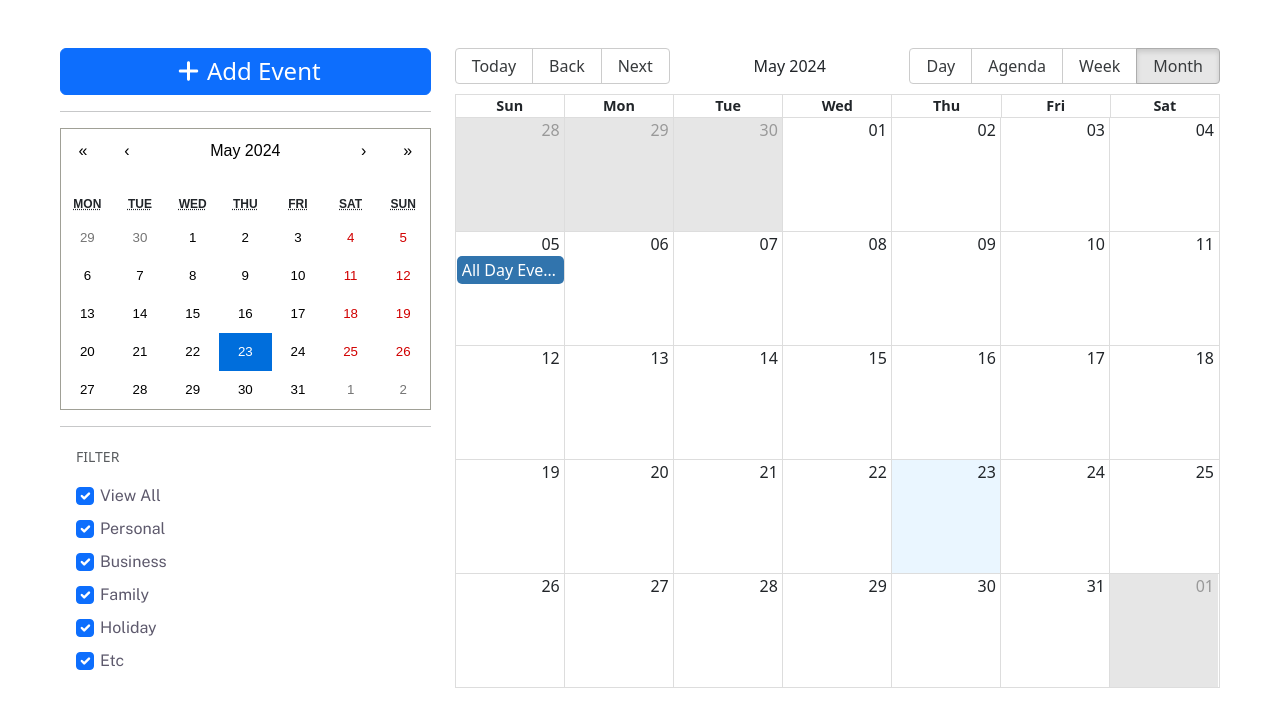
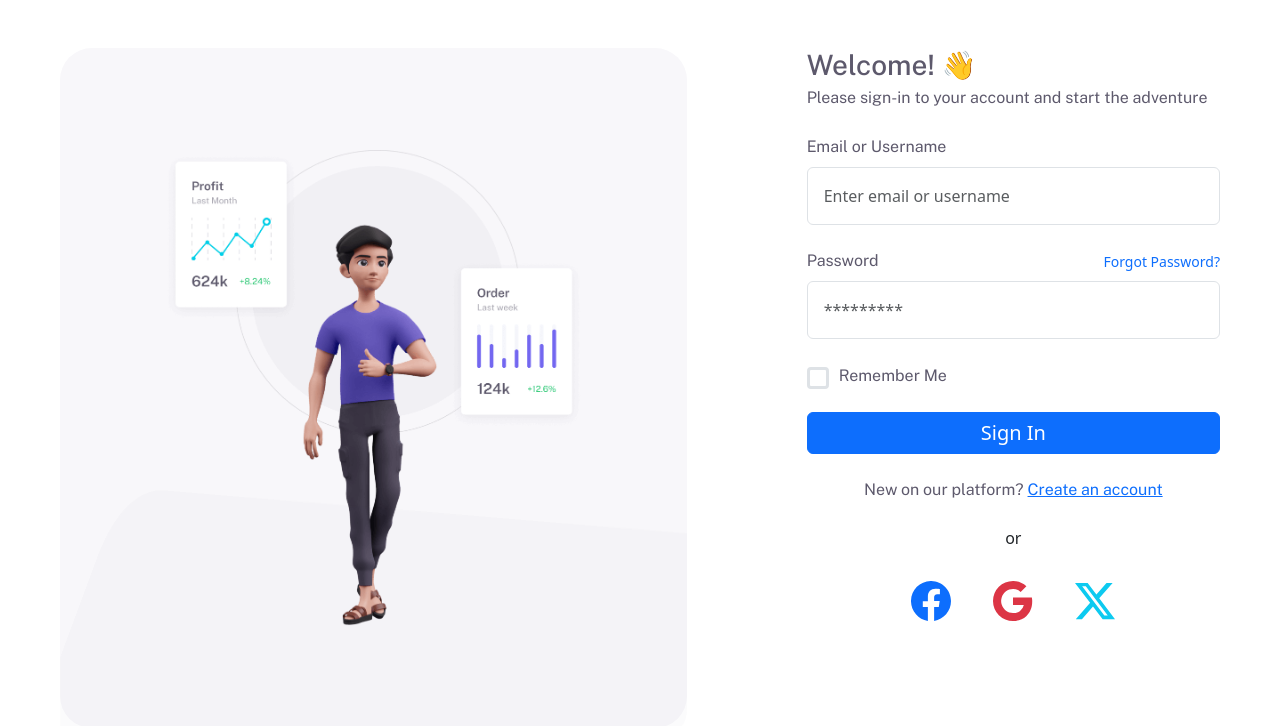
Before and after one commit to WinworldHUB/coop, a React (Create React App) app: page / in a window 1280 px wide. Shown: the top 726 px of the page. Built offline with nearby package versions, Linux system fonts and the light colour scheme.

Commit message:
Payload And API Integrate

```diff
--- a/package.json
+++ b/package.json
@@ -18,6 +18,7 @@
     "react-bootstrap": "^2.10.2",
     "react-calendar": "^5.0.0",
     "react-dom": "^18.3.1",
+    "react-router-dom": "^6.23.1",
     "react-scripts": "5.0.1",
     "typescript": "^4.9.5",
     "web-vitals": "^2.1.4"
--- a/src/App.tsx
+++ b/src/App.tsx
@@ -1,18 +1,23 @@
-import React from 'react';
-import CalendarComp from './lib/component/CalendarCom';
-import Sidebar from './lib/component/Sidebar';
-import SignIn from './pages/SignIn';
-import Register from './pages/Register';
+import React from "react";
+import CalendarComp from "./lib/component/CalendarCom";
+import Sidebar from "./lib/component/Sidebar";
+import SignIn from "./pages/SignIn";
+import Register from "./pages/Register";
+import { BrowserRouter, Route, Routes } from "react-router-dom";
+import { UserContextProvider } from "./lib/context/UserContext";
 
 const App: React.FC = () => {
   return (
-    <div>
-      {/* <h1 className='text-primary'>Hello, World!</h1> */}
-      <CalendarComp />
-      {/* <Sidebar /> */}
-      {/* <SignIn /> */}
-      {/* <Register /> */}
-    </div>
+    <>
+      <UserContextProvider>
+        <BrowserRouter>
+          <Routes>
+            <Route path="/" element={<SignIn />} />
+            <Route path="/register" element={<Register />} />
+          </Routes>
+        </BrowserRouter>
+      </UserContextProvider>
+    </>
   );
 };
 
--- a/src/lib/component/CalendarCom.tsx
+++ b/src/lib/component/CalendarCom.tsx
@@ -62,6 +62,7 @@ function CalendarComp() {
             data-bs-toggle="offcanvas"
             data-bs-target="#offcanvasExample"
             aria-controls="offcanvasExample"
+            style={{background: "#7367f0"}}
           >
             <FontAwesomeIcon
               icon={faPlus}
@@ -70,7 +71,7 @@ function CalendarComp() {
             <span className="h4 text-white my-auto">Add Event</span>
           </button>
           <hr />
-          <Calendar value={dateState} onChange={changeDate} className="w-100" />
+          <Calendar value={dateState} onChange={changeDate} className="w-100 border-0" />
           <hr />
           <div className="mb-3 ms-3">
             <small className="text-small text-muted text-uppercase align-middle">
@@ -94,14 +95,14 @@ function CalendarComp() {
             {(Object.keys(checkedItems) as CheckboxKeys[]).map((item) => (
               <div
                 key={item}
-                className={`form-check mb-2 ${
-                  item === "Personal" ? "form-check-danger" : ""
-                } ${item === "Family" ? "form-check-warning" : ""} ${
-                  item === "Holiday" ? "form-check-success" : ""
-                } ${item === "Etc" ? "form-check-info" : ""}`}
+                className={`form-check mb-2`}
               >
                 <input
-                  className="form-check-input input-filter p-2"
+                  className={`form-check-input input-filter p-2 ${
+                    item === "Personal" ? "danger" : ""
+                  } ${item === "Family" ? "warning" : ""} ${
+                    item === "Holiday" ? "success" : ""
+                  } ${item === "Etc" ? "info" : ""}`}
                   type="checkbox"
                   id={`select-${item}`}
                   data-value={item}
@@ -123,7 +124,7 @@ function CalendarComp() {
         aria-labelledby="offcanvasExampleLabel"
       >
         <div className="d-flex justify-content-between p-2">
-          <h3 className="my-auto color-red ">Add Event</h3>
+          <h3 className="my-auto">Add Event</h3>
           <button
             type="button"
             className="btn-close text-reset p-2 my-auto"
--- a/src/lib/component/Sidebar.tsx
+++ b/src/lib/component/Sidebar.tsx
@@ -87,7 +87,11 @@ function Sidebar() {
           />
         </div>
         <div className="mt-4">
-          <button type="button" className="btn btn-primary px-4 py-2 mr-3">
+          <button
+            type="button"
+            style={{background: "#7367f0"}}
+            className="btn btn-primary px-4 py-2 mr-3"
+          >
             <h5 className="my-auto">Add</h5>
           </button>
           <button
--- /dev/null
+++ b/src/lib/context/UserContext.tsx
@@ -0,0 +1,28 @@
+import  { createContext, useEffect } from "react";
+import useUser from "../hook/useUser";
+
+// Define the default state
+const defaultState: UserState = {
+    user: {
+        name: "",
+        email: '',
+        password: '',
+        phone:'',
+        address:'',
+        role:1,
+        societyId: null,
+    },
+    updateUserState: (user: UserModel) => {}
+};
+
+const UserContext = createContext<UserState>(defaultState);
+
+const UserContextProvider = ({ children}: userProvideProps) => {
+    return (
+        <UserContext.Provider value={useUser()}>
+            {children}
+        </UserContext.Provider>
+    );
+};
+
+export { UserContextProvider, UserContext };
--- /dev/null
+++ b/src/lib/hook/useUser.tsx
@@ -0,0 +1,22 @@
+import { useState } from "react";
+
+const useUser = (): UserState => {
+  const [user, setUser] = useState<UserModel>(
+    {
+      name:'',
+      email:'',
+      password:'',
+      phone:'',
+      address:'',
+      role:0,
+      societyId: 0
+    }
+  );
+  // console.log(object)
+  const updateUserState = (newUser: UserModel) => {
+    setUser(newUser);
+  };
+  return { user, updateUserState };
+};
+
+export default useUser;
--- a/src/pages/Register.tsx
+++ b/src/pages/Register.tsx
@@ -1,16 +1,93 @@
 import { FontAwesomeIcon } from "@fortawesome/react-fontawesome";
-import React from "react";
+import React, { useContext, useEffect, useState } from "react";
+import { Link, useNavigate } from "react-router-dom";
+import { UserContext } from "../lib/context/UserContext";
 // import auth from './auth-login-illustration-light.png'
 
 function Register() {
+  const navigate = useNavigate();
   const Authlogo = "auth-register-illustration-light.png";
   const AuthlogoBg = "bg-shape-image-light.png";
+  const { user, updateUserState } = useContext(UserContext);
+  const [userData, setUserData] = useState<UserModel>({
+    name: "",
+    email: "",
+    password: "",
+    phone: "",
+    address: "",
+    role: 1,
+    societyId: 0,
+  });
+  const [error, setError] = useState<{ message: string | null }>({
+    message: null,
+  });
+  const handleSubmit = (e: any) => {
+    e.preventDefault();
+    // if (!userData.name || !userData.email || !userData.password ) {
+    //   setError({ message: "All fields are required" });
+    //   return;
+    // }
+
+    // if (userData.password !== userData.confirmPassword) {
+    //   setError({ message: "Password and Confirm Password do not match" });
+    //   return;
+    // }
+    console.log("Data", userData);
+    updateUserState({
+      name: userData.name,
+      email: userData.email,
+      password: userData.password,
+      phone: userData.phone,
+      address: userData.address,
+      role: 1,
+      societyId: 1,
+    });
+    // navigate("/");
+  };
+  useEffect(() => {
+    roles();
+    society();
+  }, []);
+  async function roles() {
+    const response = await fetch("http://localhost:3000/role");
+    const roles = await response.json();
+    console.log(roles);
+  }
+  async function society() {
+    const response = await fetch("http://localhost:3000/society");
+    const Society = await response.json();
+    console.log(Society);
+  }
+  // async function postJSON(data) {
+  //   try {
+  //     const response = await fetch("https://example.com/profile", {
+  //       method: "POST", // or 'PUT'
+  //       headers: {
+  //         "Content-Type": "application/json",
+  //       },
+  //       body: JSON.stringify(data),
+  //     });
+
+  //     const result = await response.json();
+  //     console.log("Success:", result);
+  //   } catch (error) {
+  //     console.error("Error:", error);
+  //   }
+  // }
+
+  // const data = { username: "example" };
+  // postJSON(data);
+  console.log("object", error);
   return (
     <>
       <div className="row m-0">
         <div className="col-7 m-0">
           <div
-            style={{ background: "#f8f7fa", height: "85vh" }}
+            style={{
+              background: "#f8f7fa",
+              height: "85vh",
+              position: "relative",
+            }}
             className="d-flex justify-content-center align-items-center m-5 rounded-5"
           >
             <img src={Authlogo} alt="log" className="w-50" />
@@ -18,7 +95,13 @@ function Register() {
               src={AuthlogoBg}
               alt="log"
               className="position-absolute w-100"
-              style={{ bottom: "0", left: "0", height: "35%" }}
+              style={{
+                position: "absolute",
+                bottom: "0",
+                left: "0",
+                height: "35%",
+                overflow: "hidden",
+              }}
             />
           </div>
         </div>
@@ -26,13 +109,16 @@ function Register() {
           <div className="m-5">
             <h3 className="mb-1">Adventure starts here 🚀</h3>
             <p className="mb-4">Make your app management easy and fun!</p>
-            <form>
+            <form onSubmit={handleSubmit}>
               <div className="form-group mb-4">
                 <label className="pb-2">Username</label>
                 <input
-                  type="email"
+                  type="text"
                   className="form-control p-3"
                   placeholder="Enter username"
+                  onChange={(e) =>
+                    setUserData({ ...userData, name: e.target.value })
+                  }
                 />
               </div>
               <div className="form-group mb-4">
@@ -41,23 +127,46 @@ function Register() {
                   type="email"
                   className="form-control p-3"
                   placeholder="Enter email"
+                  onChange={(e) =>
+                    setUserData({ ...userData, email: e.target.value })
+                  }
                 />
               </div>
-              <div className="form-group mb-4">
+              {/* <div className="form-group mb-4">
                   <label className="form-label">Password</label>
                 <input
                   type="password"
                   className="form-control p-3"
                   id="exampleInputPassword1"
                   placeholder="********"
+                  onChange={(e) =>
+                    setUserData({ ...userData, password: e.target.value })
+                  }
                 />
-                {/* <span className="input-group-text">
-                  <i
-                    className="fa fa-eye"
-                    id="togglePassword"
-                    style={{ cursor: "pointer" }}
-                  ></i>
-                </span> */}
+                </div> */}
+              <div className="form-group mb-4">
+                <label className="form-label">Phone</label>
+                <input
+                  type="text"
+                  className="form-control p-3"
+                  id="exampleInputPassword1"
+                  placeholder="Phone"
+                  onChange={(e) =>
+                    setUserData({ ...userData, phone: e.target.value })
+                  }
+                />
+              </div>
+              <div className="form-group mb-4">
+                <label className="form-label">Address</label>
+                <input
+                  type="text"
+                  className="form-control p-3"
+                  id="exampleInputPassword1"
+                  placeholder="Address"
+                  onChange={(e) =>
+                    setUserData({ ...userData, address: e.target.value })
+                  }
+                />
               </div>
               <div className="form-group form-check mb-4">
                 <input
@@ -77,10 +186,10 @@ function Register() {
               </div>
               <button
                 type="submit"
-                className="btn btn-primary mb-4"
+                className="btn btn-primary mb-4 p-2"
                 style={{ width: "100%" }}
               >
-                <h5>Register</h5>
+                <h5 className="m-auto">Register</h5>
               </button>
             </form>
             <p className="text-center">
@@ -89,7 +198,7 @@ function Register() {
                 href="auth-register-cover.html"
                 className="text-decoration-none"
               >
-                <span>Sign in instead</span>
+                <Link to="/">Sign in instead</Link>
               </a>
             </p>
             <div className="divider my-4">
--- a/src/pages/SignIn.tsx
+++ b/src/pages/SignIn.tsx
@@ -1,24 +1,72 @@
 import { FontAwesomeIcon } from "@fortawesome/react-fontawesome";
-import React from "react";
-// import auth from './auth-login-illustration-light.png'
+import React, { useContext, useState } from "react";
+import { Link, useNavigate } from "react-router-dom";
+import { UserContext } from "../lib/context/UserContext";
 
 function SignIn() {
+  const navigate = useNavigate();
   const Authlogo = "auth-login-illustration-light.png";
   const AuthlogoBg = "bg-shape-image-light.png";
+  const [userData, setUserData] = useState<UserModel>({
+    name: "",
+    email: "",
+    password: "",
+    phone:"",
+    address:"",
+    role:0,
+    societyId: 0,
+
+  });
+  const { user, updateUserState } = useContext(UserContext);
+
+  const [error, setError] = useState<{ message: string | null }>({
+    message: null,
+  });
+  const handleSubmit = (e: any) => {
+    e.preventDefault();
+    if (!userData.email || !userData.password) {
+      setError({ message: "All fields are required" });
+      return;
+    } else if (user.password != userData.password || user.email != userData.email) {
+      setError({ message: "Email & Password is invalid" });
+      return;
+    } else {
+      navigate("/register");
+    }
+  };
+console.log("UserData",user)
   return (
     <>
       <div className="row m-0">
         <div className="col-7 m-0">
           <div
-            style={{ background: "#f8f7fa", height: "85vh" }}
+            style={{
+              background: "#f8f7fa",
+              height: "85vh",
+              position: "relative",
+            }}
             className="d-flex justify-content-center align-items-center m-5 rounded-5"
           >
-            <img src={Authlogo} alt="log" className="w-50" />
+            <img
+              src={Authlogo}
+              alt="log"
+              style={{
+                position: "absolute",
+                height: "70%",
+                overflow: "hidden",
+              }}
+            />
             <img
               src={AuthlogoBg}
               alt="log"
-              className="position-absolute w-100"
-              style={{ bottom: "0", left: "0", height: "35%" }}
+              className="w-100"
+              style={{
+                position: "absolute",
+                bottom: "0",
+                left: "0",
+                height: "35%",
+                overflow: "hidden",
+              }}
             />
           </div>
         </div>
@@ -28,13 +76,17 @@ function SignIn() {
             <p className="mb-4">
               Please sign-in to your account and start the adventure
             </p>
-            <form>
+            <form onSubmit={handleSubmit}>
               <div className="form-group mb-4">
                 <label className="pb-2">Email or Username</label>
                 <input
                   type="email"
                   className="form-control p-3"
                   placeholder="Enter email or username"
+                  onChange={(e) =>
+                    setUserData({ ...user, name: e.target.value })
+                  }
+                  required
                 />
               </div>
               <div className="form-group mb-4">
@@ -50,8 +102,11 @@ function SignIn() {
                 <input
                   type="password"
                   className="form-control p-3"
-                  id="exampleInputPassword1"
                   placeholder="*********"
+                  onChange={(e) =>
+                    setUserData({ ...user, password: e.target.value })
+                  }
+                  required
                 />
                 {/* <span className="input-group-text">
                   <i
@@ -71,10 +126,10 @@ function SignIn() {
               </div>
               <button
                 type="submit"
-                className="btn btn-primary mb-4"
+                className="btn btn-primary mb-4 p-2"
                 style={{ width: "100%" }}
               >
-                <h5>Sign In</h5>
+                <h5 className="m-auto">Sign In</h5>
               </button>
             </form>
             <p className="text-center">
@@ -83,7 +138,7 @@ function SignIn() {
                 href="auth-register-cover.html"
                 className="text-decoration-none"
               >
-                <span>Create an account</span>
+                <Link to="/register">Create an account</Link>
               </a>
             </p>
             <div className="divider my-4">
```
Also changed, not shown: src/index.css (+79 -0 lines), src/lib/types/index.d.ts (added, +18 -0 lines), 1 other file (tests, documents, lock files or other folders). Lines whose indentation alone changed are shown as unchanged.
